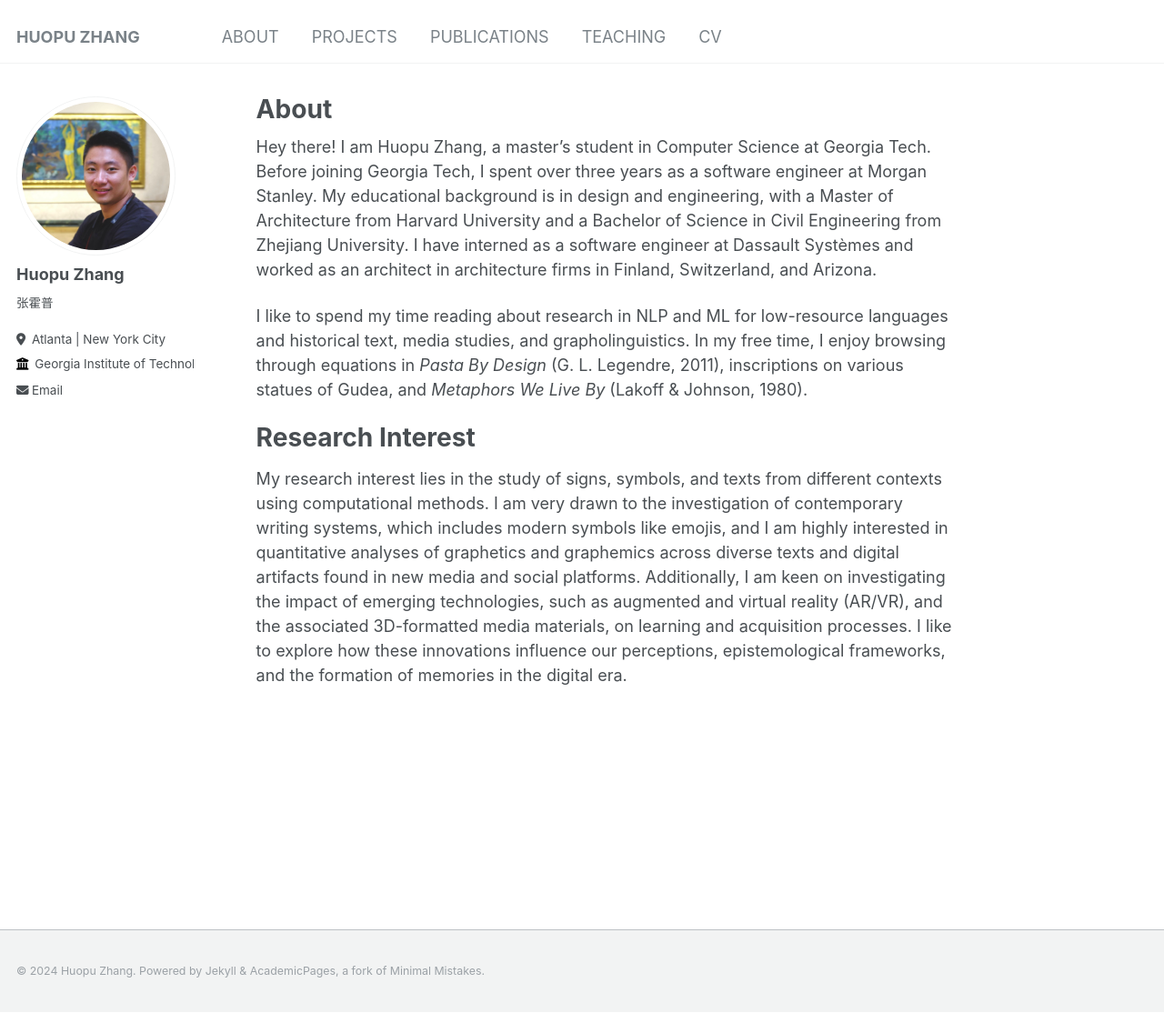
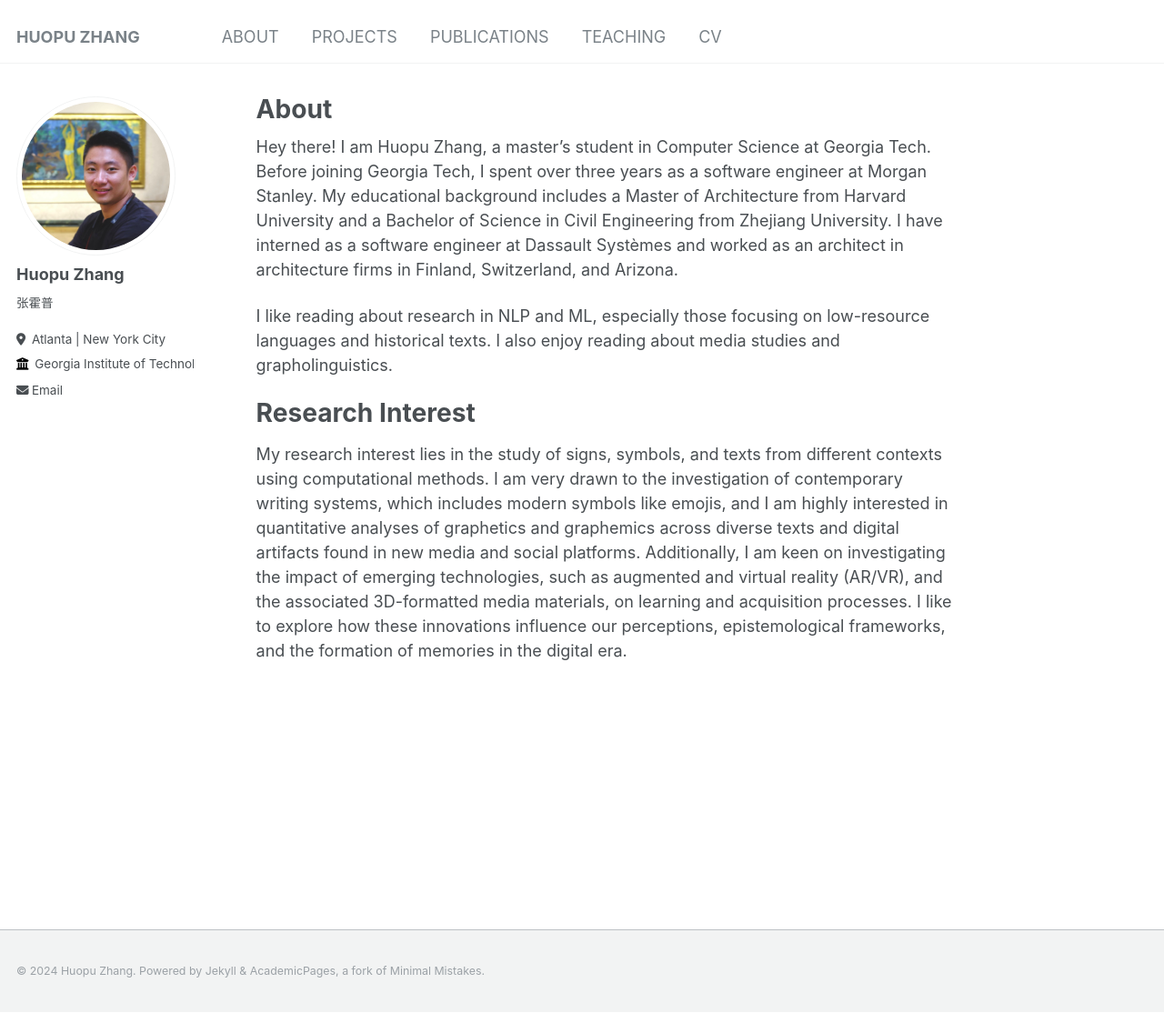
Before and after one commit to Kharasso/Kharasso.github.io, a Jekyll site: the page built from _pages/about.md, in a window 1280 px wide and 1114 px high. Shown: the whole window at 91% size. Built offline with Jekyll 4.4.1, drawn with Linux system fonts in a browser that asks for light colours.

Commit message:
comments out secondary information

```diff
--- a/_pages/about.md
+++ b/_pages/about.md
@@ -7,9 +7,11 @@ redirect_from:
   - /about.html
 ---
 
-Hey there! I am Huopu Zhang, a master's student in Computer Science at Georgia Tech. Before joining Georgia Tech, I spent over three years as a software engineer at Morgan Stanley. My educational background is in design and engineering, with a Master of Architecture from Harvard University and a Bachelor of Science in Civil Engineering from Zhejiang University. I have interned as a software engineer at Dassault Systèmes and worked as an architect in architecture firms in Finland, Switzerland, and Arizona.
+Hey there! I am Huopu Zhang, a master's student in Computer Science at Georgia Tech. Before joining Georgia Tech, I spent over three years as a software engineer at Morgan Stanley. My educational background includes a Master of Architecture from Harvard University and a Bachelor of Science in Civil Engineering from Zhejiang University. I have interned as a software engineer at Dassault Systèmes and worked as an architect in architecture firms in Finland, Switzerland, and Arizona.
 
-I like to spend my time reading about research in NLP and ML for low-resource languages and historical text, media studies, and grapholinguistics. In my free time, I enjoy browsing through  equations in *Pasta By Design* (G. L. Legendre, 2011), inscriptions on various statues of Gudea, and *Metaphors We Live By* (Lakoff & Johnson, 1980).
+I like reading about research in NLP and ML, especially those focusing on low-resource languages and historical texts. I also enjoy reading about media studies and grapholinguistics.
+
+<!-- I also enjoy In my free time, I enjoy browsing through equations in *Pasta By Design* (G. L. Legendre, 2011), inscriptions on various statues of Gudea, and *Metaphors We Live By* (Lakoff & Johnson, 1980). -->
 
 Research Interest
 ======
```
